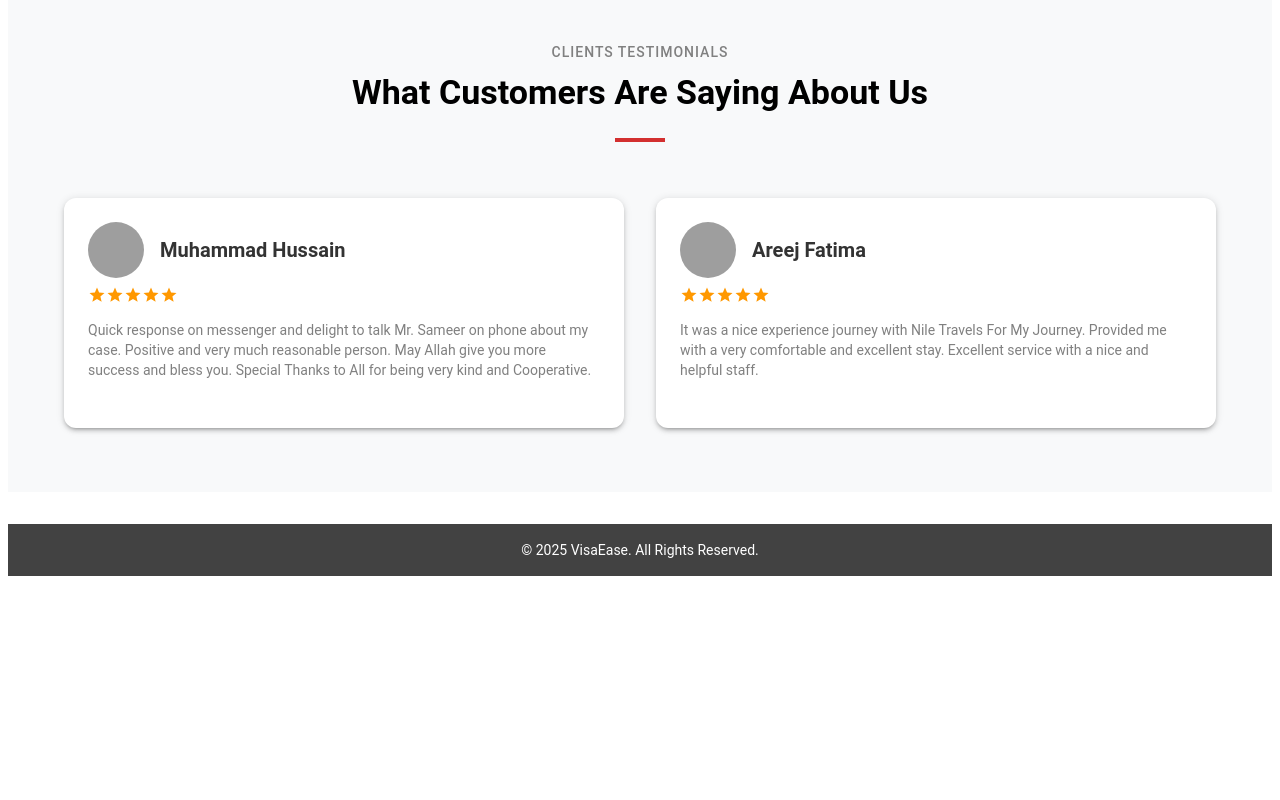
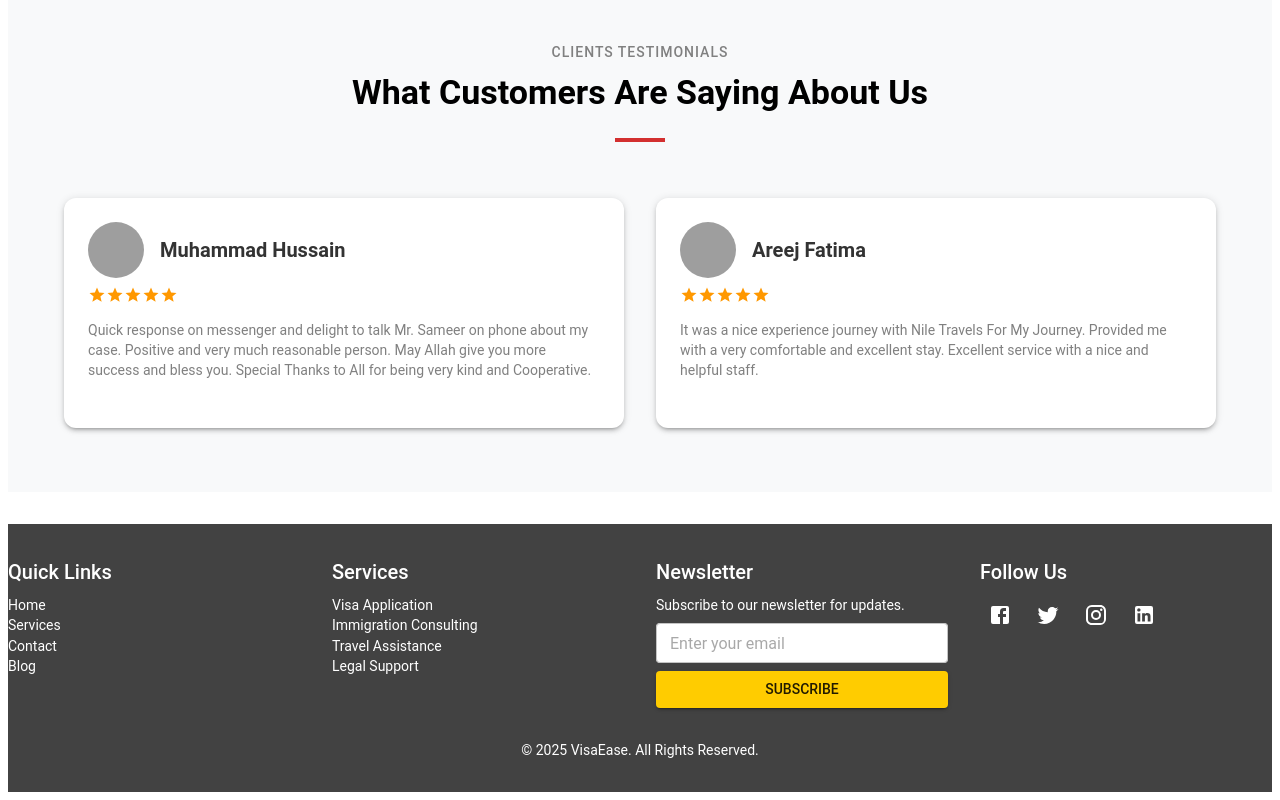
Before and after one commit to hadi336591/myproject, a React (Vite) app in the folder frontend/: page / in a window 1280 px wide. Shown: the part 2583-3383 px from the top of the page. Before the commit the page ends 3167 px from the top, so only its background shows below. Built offline with nearby package versions, Linux system fonts and the light colour scheme; grey boxes are pictures that could not be loaded.

Commit message:
Update Footer component to align with new design: added quick links, services, newsletter signup, and social media icons

```diff
--- a/frontend/src/components/Footer.jsx
+++ b/frontend/src/components/Footer.jsx
@@ -1,9 +1,74 @@
-import { Box, Typography } from '@mui/material';
+import { Box, Typography, Grid, TextField, Button, IconButton } from '@mui/material';
+import { Facebook, Twitter, Instagram, LinkedIn } from '@mui/icons-material';
 
 const Footer = () => {
   return (
-    <Box sx={{ backgroundColor: '#424242', py: 2, mt: 4 }}>
-      <Typography variant="body2" align="center" color="white">
+    <Box sx={{ backgroundColor: '#424242', color: 'white', py: 4, mt: 4 }}>
+      <Grid container spacing={4} justifyContent="center">
+        {/* Quick Links */}
+        <Grid item xs={12} sm={3}>
+          <Typography variant="h6" gutterBottom>
+            Quick Links
+          </Typography>
+          <Typography variant="body2">Home</Typography>
+          <Typography variant="body2">Services</Typography>
+          <Typography variant="body2">Contact</Typography>
+          <Typography variant="body2">Blog</Typography>
+        </Grid>
+
+        {/* Services */}
+        <Grid item xs={12} sm={3}>
+          <Typography variant="h6" gutterBottom>
+            Services
+          </Typography>
+          <Typography variant="body2">Visa Application</Typography>
+          <Typography variant="body2">Immigration Consulting</Typography>
+          <Typography variant="body2">Travel Assistance</Typography>
+          <Typography variant="body2">Legal Support</Typography>
+        </Grid>
+
+        {/* Newsletter Signup */}
+        <Grid item xs={12} sm={3}>
+          <Typography variant="h6" gutterBottom>
+            Newsletter
+          </Typography>
+          <Typography variant="body2" sx={{ mb: 1 }}>
+            Subscribe to our newsletter for updates.
+          </Typography>
+          <TextField
+            variant="outlined"
+            size="small"
+            placeholder="Enter your email"
+            sx={{ backgroundColor: 'white', borderRadius: 1, mb: 1 }}
+            fullWidth
+          />
+          <Button variant="contained" color="secondary" fullWidth>
+            Subscribe
+          </Button>
+        </Grid>
+
+        {/* Social Media */}
+        <Grid item xs={12} sm={3}>
+          <Typography variant="h6" gutterBottom>
+            Follow Us
+          </Typography>
+          <Box sx={{ display: 'flex', gap: 1 }}>
+            <IconButton color="inherit">
+              <Facebook />
+            </IconButton>
+            <IconButton color="inherit">
+              <Twitter />
+            </IconButton>
+            <IconButton color="inherit">
+              <Instagram />
+            </IconButton>
+            <IconButton color="inherit">
+              <LinkedIn />
+            </IconButton>
+          </Box>
+        </Grid>
+      </Grid>
+      <Typography variant="body2" align="center" sx={{ mt: 4 }}>
         &copy; 2025 VisaEase. All Rights Reserved.
       </Typography>
     </Box>
```
